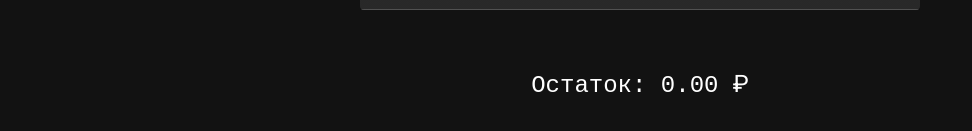
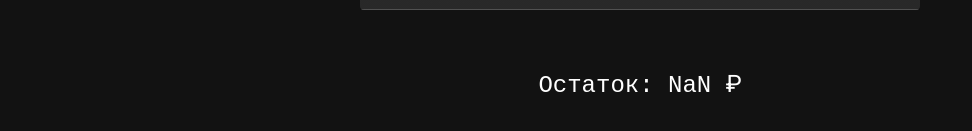
Before and after one commit to Maksouni/budget-buddy, a React (Vite) app: page / in a window 1280 px wide. Shown: the part 539-670 px from the top of the page, without its empty margins (0-972 px from the left). Built offline with nearby package versions, Linux system fonts and the light colour scheme; a web font is replaced by a local one.

Commit message:
negative numbers

```diff
--- a/src/App.tsx
+++ b/src/App.tsx
@@ -271,8 +271,7 @@ function App() {
           variant="h5"
           sx={{ marginInline: "auto", marginBottom: "1rem" }}
         >
-          Остаток: {remainingBudget >= 0 ? remainingBudget.toFixed(2) : "0.00"}{" "}
-          ₽
+          Остаток: {remainingBudget.toFixed(2)} ₽
         </Typography>
       </div>
     </ThemeProvider>
```
